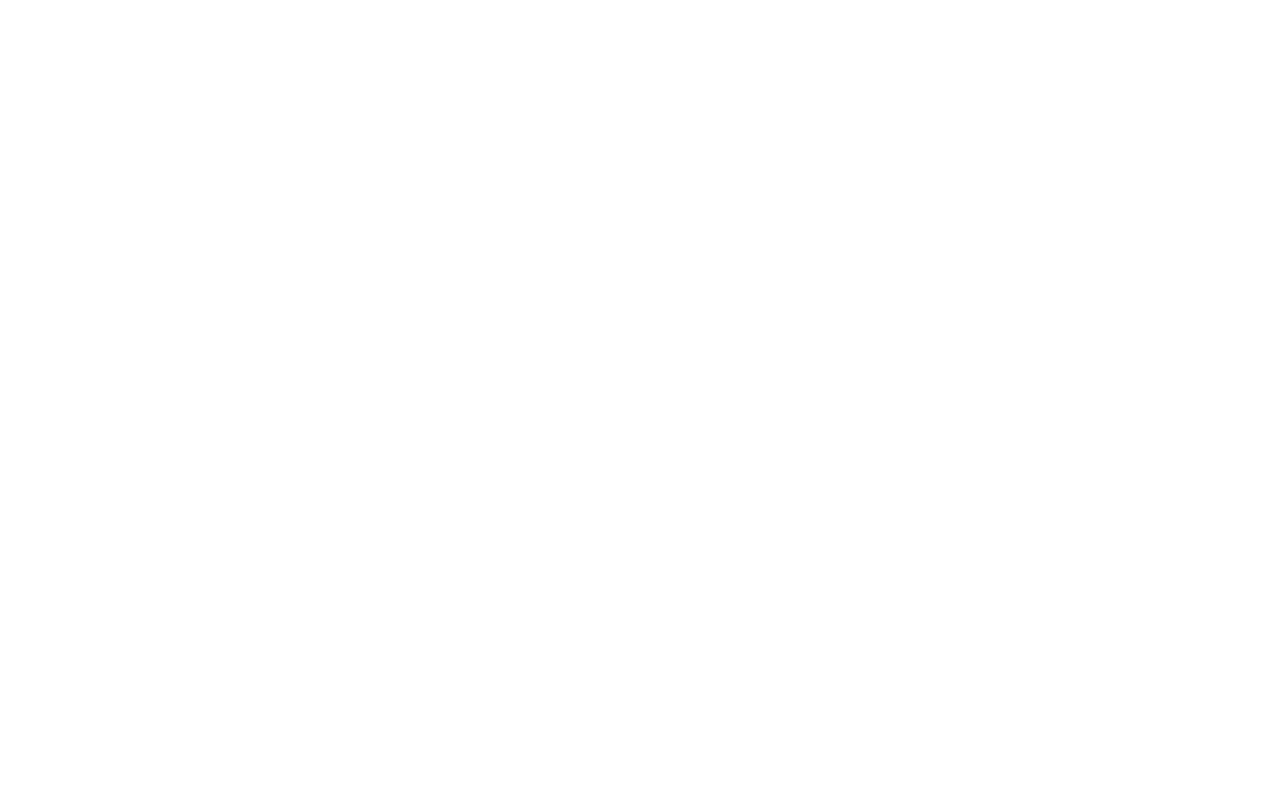
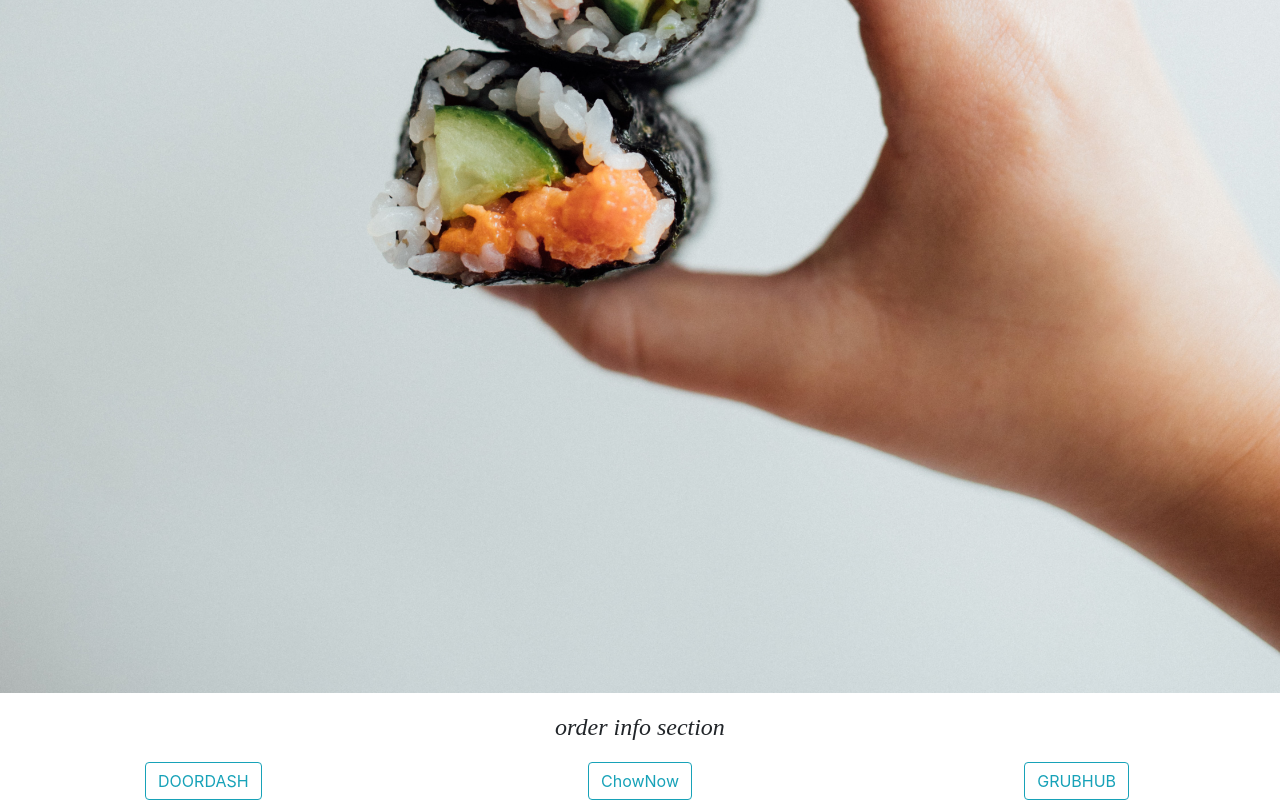
Before and after one commit to aBurmeseDev/Blosom, a React (Create React App) app: page / in a window 1280 px wide. Shown: the part 587-1387 px from the top of the page. Before the commit the page ends 800 px from the top, so only its background shows below. Built offline with nearby package versions, Linux system fonts and the light colour scheme; a web font is replaced by a local one.

Commit message:
add banner image

```diff
--- a/src/App.css
+++ b/src/App.css
@@ -26,6 +26,18 @@ h6 {
   font-weight: 500;
   position: fixed;
   width: 100%;
+}
+/* Home section */
+#opener {
+  width: 100%;
+}
+
+/* Order section */
+#order {
+  margin-top: 20px;
+}
+#order-body {
+  margin-top: 20px;
 }
 
 .App {
--- a/src/pages/Home.js
+++ b/src/pages/Home.js
@@ -1,10 +1,11 @@
 import React, { Component } from 'react';
-
+import { Jumbotron, Container } from 'reactstrap';
+import handroll from '../handroll.jpg';
 export default class Home extends Component {
   render() {
     return (
       <div className='Home'>
-        <h4>this is home page</h4>
+        <img id='opener' src={handroll} />
       </div>
     );
   }
--- a/src/pages/Order.js
+++ b/src/pages/Order.js
@@ -1,4 +1,6 @@
 import React, { Component } from 'react';
+
+import { Container, Row, Col, Button } from 'reactstrap';
 
 export default class Order extends Component {
   render() {
@@ -6,7 +8,23 @@ export default class Order extends Component {
       <div className='OrderInfo'>
         <h4 id='order'>order info section</h4>
         <div id='order-body'>
-          <h5>order body</h5>
+          <Row>
+            <Col xs='12' md='4'>
+              <Button outline color='info'>
+                DOORDASH
+              </Button>
+            </Col>
+            <Col xs='12' md='4'>
+              <Button outline color='info'>
+                ChowNow
+              </Button>
+            </Col>
+            <Col xs='12' md='4'>
+              <Button outline color='info' href='https://www.grubhub.com/'>
+                GRUBHUB
+              </Button>
+            </Col>
+          </Row>
         </div>
       </div>
     );
```
Also changed, not shown: src/handroll.jpg (added).
